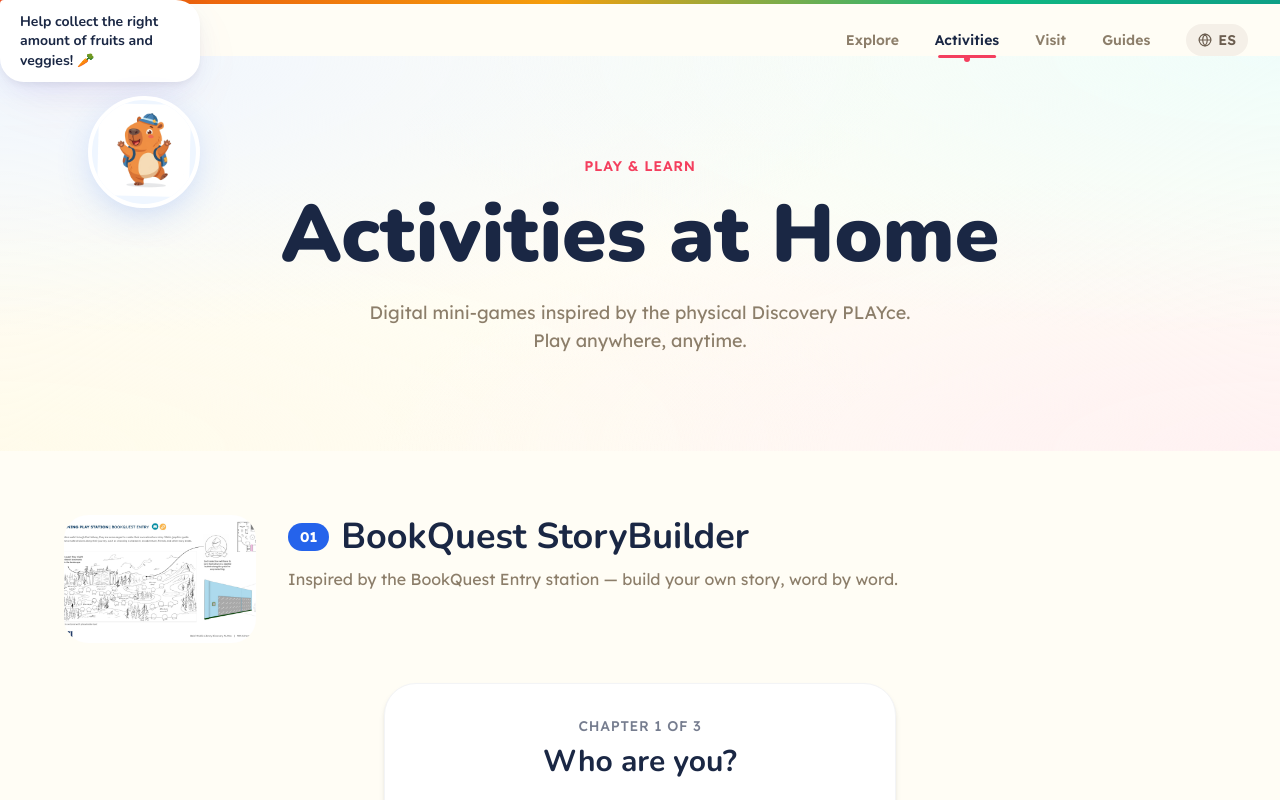
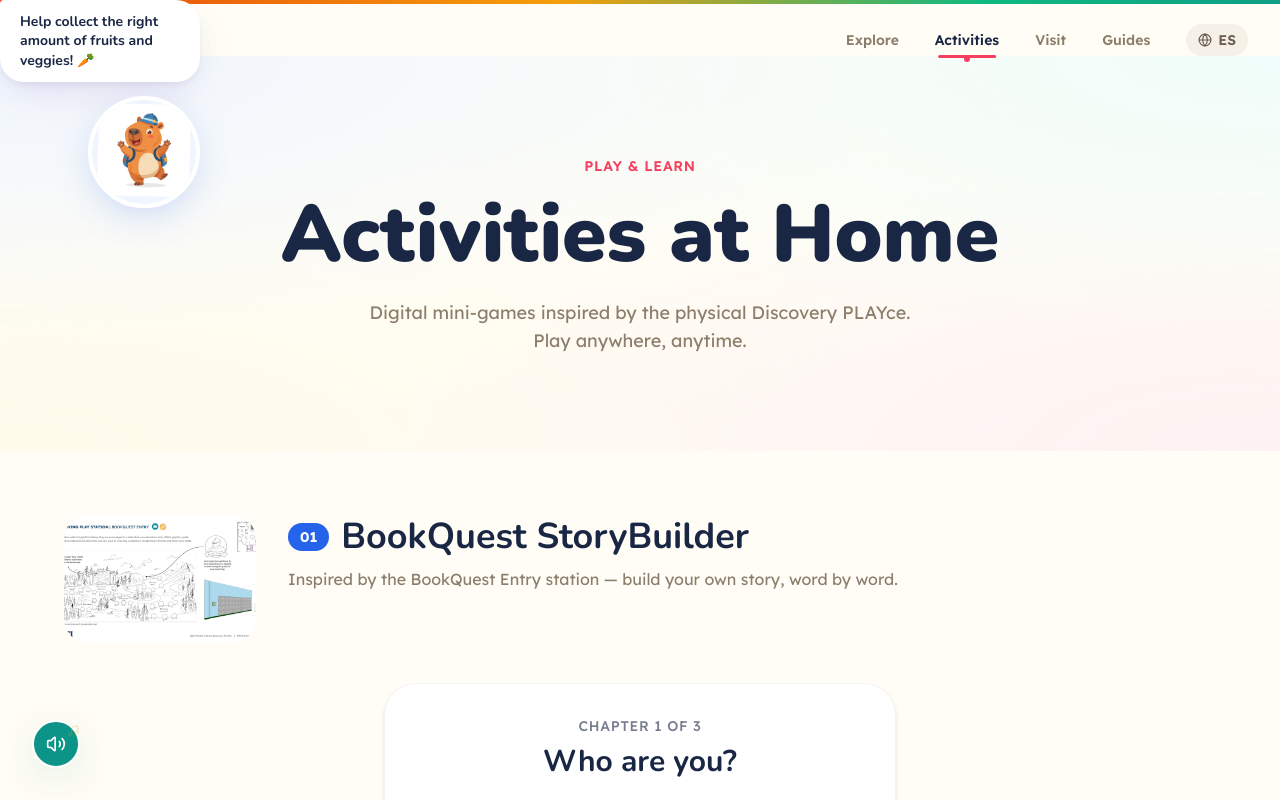
Before and after one commit to hxrnoorsinghai-design/PlayCe-At-Home, a Next.js app: page /en/activities in a window 1280 px wide. Shown: the top 800 px of the page. Built offline with nearby package versions, Linux system fonts and the light colour scheme.

Commit message:
feat: add autoplaying background music to activities page with mute toggle

```diff
--- a/src/app/[locale]/activities/page.tsx
+++ b/src/app/[locale]/activities/page.tsx
@@ -7,6 +7,7 @@ import { MarketCountGame } from "@/components/activities/MarketCountGame";
 import { StoryBuilder } from "@/components/activities/StoryBuilder";
 import { BreathingGuide } from "@/components/activities/BreathingGuide";
 import { TimerModule } from "@/components/activities/TimerModule";
+import { ActivitiesAudioPlayer } from "@/components/activities/ActivitiesAudioPlayer";
 
 import { ActivitiesGuideInit, ActivitiesGuideWrapper } from "@/components/activities/ActivitiesGuideWrapper";
 
@@ -106,6 +107,7 @@ export default async function ActivitiesPage({ params }: { params: Promise<{ loc
   return (
     <div className="overflow-hidden">
       <ActivitiesGuideInit />
+      <ActivitiesAudioPlayer />
       {/* Hero */}
       <section className="relative py-24 px-4 gradient-mesh">
         <div className="max-w-4xl mx-auto text-center relative z-10">
--- /dev/null
+++ b/src/components/activities/ActivitiesAudioPlayer.tsx
@@ -0,0 +1,88 @@
+"use client";
+
+import { useEffect, useRef, useState } from "react";
+import { Volume2, VolumeX, Music } from "lucide-react";
+import { motion } from "framer-motion";
+
+export function ActivitiesAudioPlayer() {
+  const audioRef = useRef<HTMLAudioElement>(null);
+  const [isPlaying, setIsPlaying] = useState(false);
+  const [isMuted, setIsMuted] = useState(false);
+  const [hasInteracted, setHasInteracted] = useState(false);
+
+  useEffect(() => {
+    if (audioRef.current && !hasInteracted) {
+      // Try to play automatically
+      audioRef.current.volume = 0.5; // Set a pleasant default volume
+      const playPromise = audioRef.current.play();
+
+      if (playPromise !== undefined) {
+        playPromise
+          .then(() => {
+            setIsPlaying(true);
+            setHasInteracted(true);
+          })
+          .catch((error) => {
+            // Autoplay was blocked, wait for user interaction
+            console.log("Autoplay blocked. User interaction required.");
+          });
+      }
+    }
+  }, [hasInteracted]);
+
+  const toggleMute = () => {
+    if (audioRef.current) {
+      if (!isPlaying) {
+        audioRef.current.play();
+        setIsPlaying(true);
+        setIsMuted(false);
+        audioRef.current.muted = false;
+      } else {
+        audioRef.current.muted = !isMuted;
+        setIsMuted(!isMuted);
+      }
+      setHasInteracted(true);
+    }
+  };
+
+  return (
+    <>
+      <audio
+        ref={audioRef}
+        src="/audio/music-for-project.wav"
+        loop
+        autoPlay
+      />
+      <motion.button
+        initial={{ scale: 0, opacity: 0 }}
+        animate={{ scale: 1, opacity: 1 }}
+        whileHover={{ scale: 1.1 }}
+        whileTap={{ scale: 0.9 }}
+        onClick={toggleMute}
+        className={`fixed bottom-4 left-4 md:bottom-8 md:left-8 z-50 w-12 h-12 rounded-full shadow-colored-teal flex items-center justify-center transition-colors border-2 border-white ${
+          isMuted || !isPlaying ? "bg-warm-200 text-warm-600" : "bg-playceTeal text-white"
+        }`}
+        aria-label={isMuted || !isPlaying ? "Play music" : "Mute music"}
+      >
+        {isMuted || !isPlaying ? (
+          <VolumeX className="w-5 h-5" />
+        ) : (
+          <div className="relative">
+            <Volume2 className="w-5 h-5" />
+            <motion.div
+              animate={{
+                y: [0, -4, 0],
+                x: [0, 4, 0],
+                opacity: [0, 1, 0]
+              }}
+              transition={{ duration: 2, repeat: Infinity }}
+              className="absolute -top-2 -right-3"
+            >
+              <Music className="w-3 h-3 text-playceSun" />
+            </motion.div>
+          </div>
+        )}
+      </motion.button>
+    </>
+  );
+}
```
Also changed, not shown: 1 other file (tests, documents, lock files or other folders).
